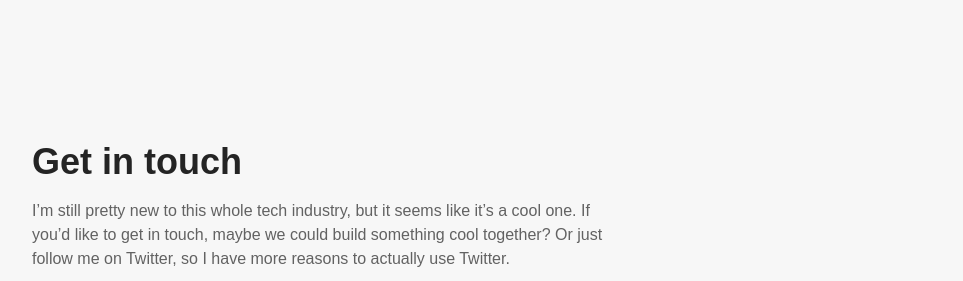
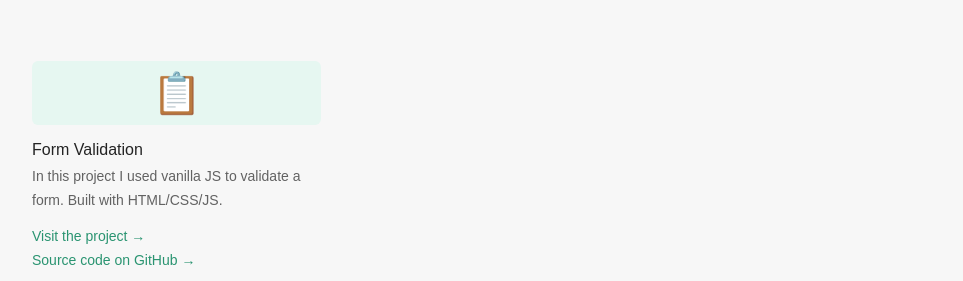
Before and after one commit to mindeby/my-portfolio, a website built with Parcel: page index.html in a window 1280 px wide. Shown: the part 2137-2418 px from the top of the page, without its empty margins (158-1121 px from the left). Built offline with nearby package versions, Linux system fonts and the light colour scheme; a web font is replaced by a local one.

Commit message:
added js3 project

```diff
--- a/index.html
+++ b/index.html
@@ -168,6 +168,13 @@
             <a class="power-links" href="https://susananastacio.netlify.com" target="_blank" ><span>Visit the project →</span></a>
             <a class="power-links" href="https://github.com/mindeby/quickstart2" target="_blank"><span>Source code on GitHub →</span></a>
           </div>-->
+          <div class="project">
+            <div class="emoji-wrapper"><a href="https://form-val.netlify.com" target="_blank" ><span class="emoji">📋</span></a></div>
+            <h4>Form Validation</h4>
+            <p>In this project I used vanilla JS to validate a form. Built with HTML/CSS/JS.‍</p>
+            <a class="power-links" href="https://form-val.netlify.com" target="_blank" ><span>Visit the project →</span></a>
+            <a class="power-links" href="https://github.com/mindeby/js-3" target="_blank"><span>Source code on GitHub →</span></a>
+          </div>
         </div>
       </div>
 
```
